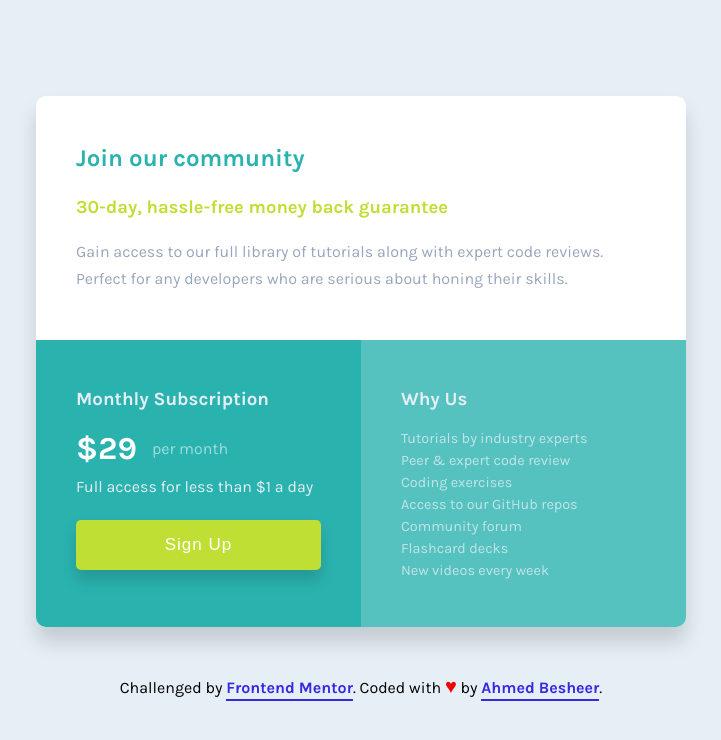
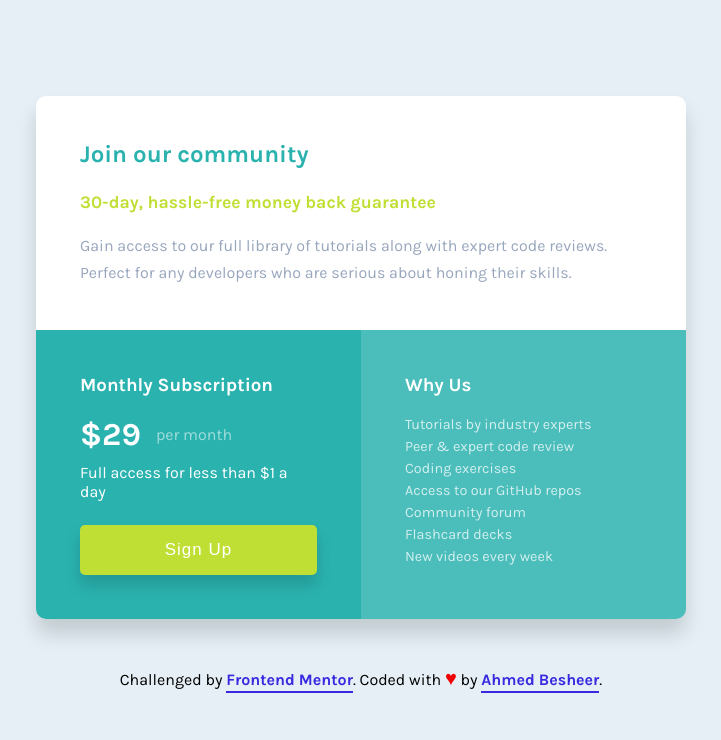
Before and after one commit to ahmedbesheer/price-grid-component, a plain HTML site: page index.html in a window 1280 px wide. Shown: the whole page, without its empty margins (279-1000 px from the left). Drawn offline with Linux system fonts and the light colour scheme.

Commit message:
Update style.css

```diff
--- a/css/style.css
+++ b/css/style.css
@@ -3,6 +3,7 @@
   --primary: hsl(179, 62%, 43%);
   --secondary: hsl(71, 73%, 54%);
   --text-main: hsl(204, 43%, 93%);
+  --text-secondary: hsl(204, 43%, 100%);
 }
 
 /* reset */
@@ -29,7 +30,7 @@ body {
 }
 
 .subscription > * {
-  padding: 2.5rem 2rem;
+  padding: 2rem 1.5rem;
 }
 
 .join {
@@ -45,7 +46,7 @@ body {
   color: var(--secondary);
   font-weight: 700;
   margin-bottom: 1.25rem;
-  font-size: 1.2rem;
+  font-size: 1.15rem;
 }
 
 .join .leading {
@@ -55,7 +56,7 @@ body {
 
 .details {
   background-color: var(--primary);
-  color: var(--text-main);
+  color: var(--text-secondary);
 }
 
 .details h3 {
@@ -108,8 +109,8 @@ body {
 }
 
 .why {
-  background-color: hsl(179, 47%, 55%);
-  color: var(--text-main);
+  background-color: hsl(179, 47%, 52%);
+  color: var(--text-secondary);
 }
 
 .why h3 {
@@ -159,7 +160,7 @@ body {
   }
 
   .subscription > * {
-    padding: 3rem 2.5rem;
+    padding: 2.75rem;
   }
 
   .join {
@@ -167,7 +168,7 @@ body {
   }
 
   .join .sub-heading {
-    font-size: 1.15rem;
+    font-size: 1.1rem;
   }
 
   .details,
```
